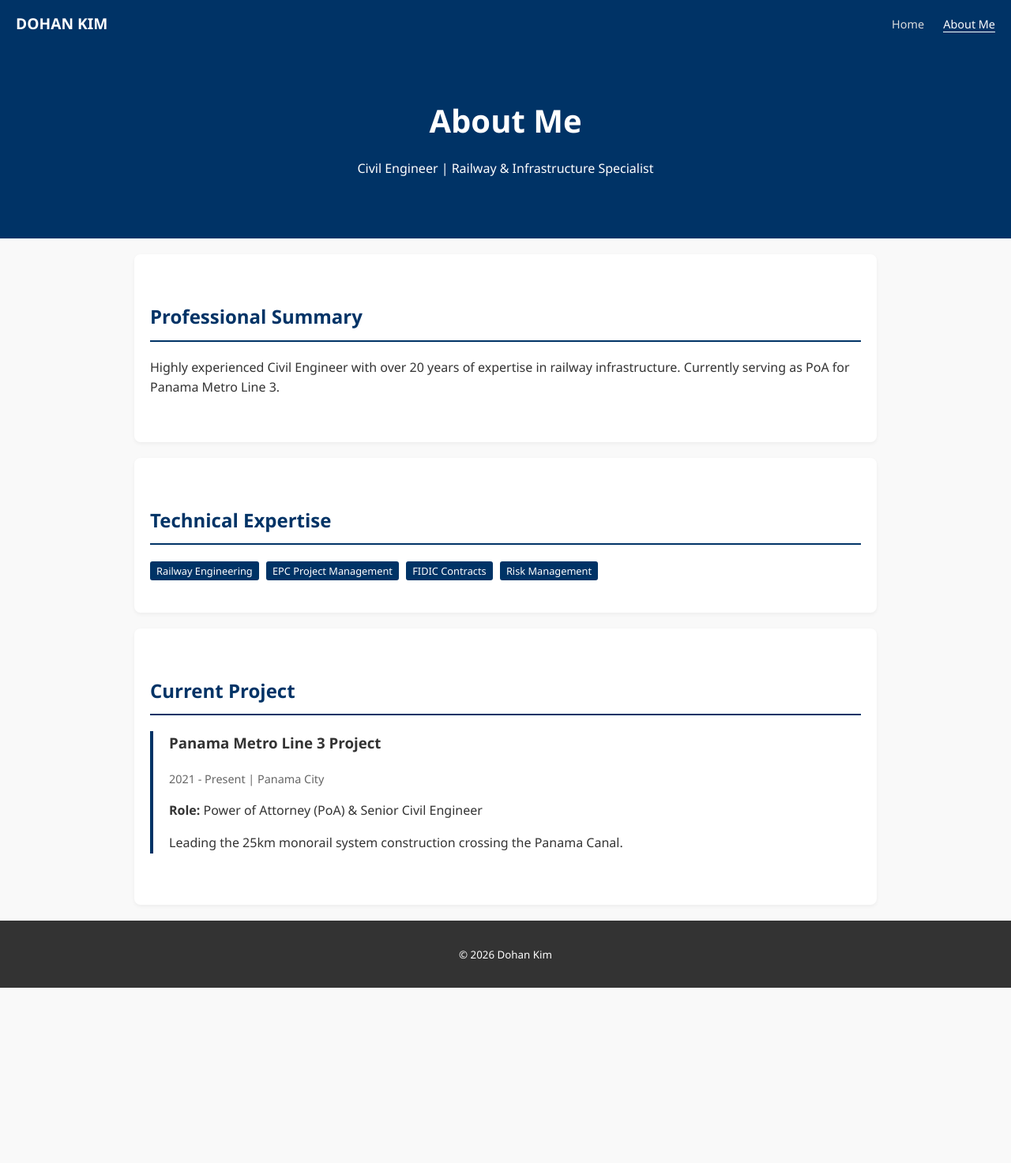
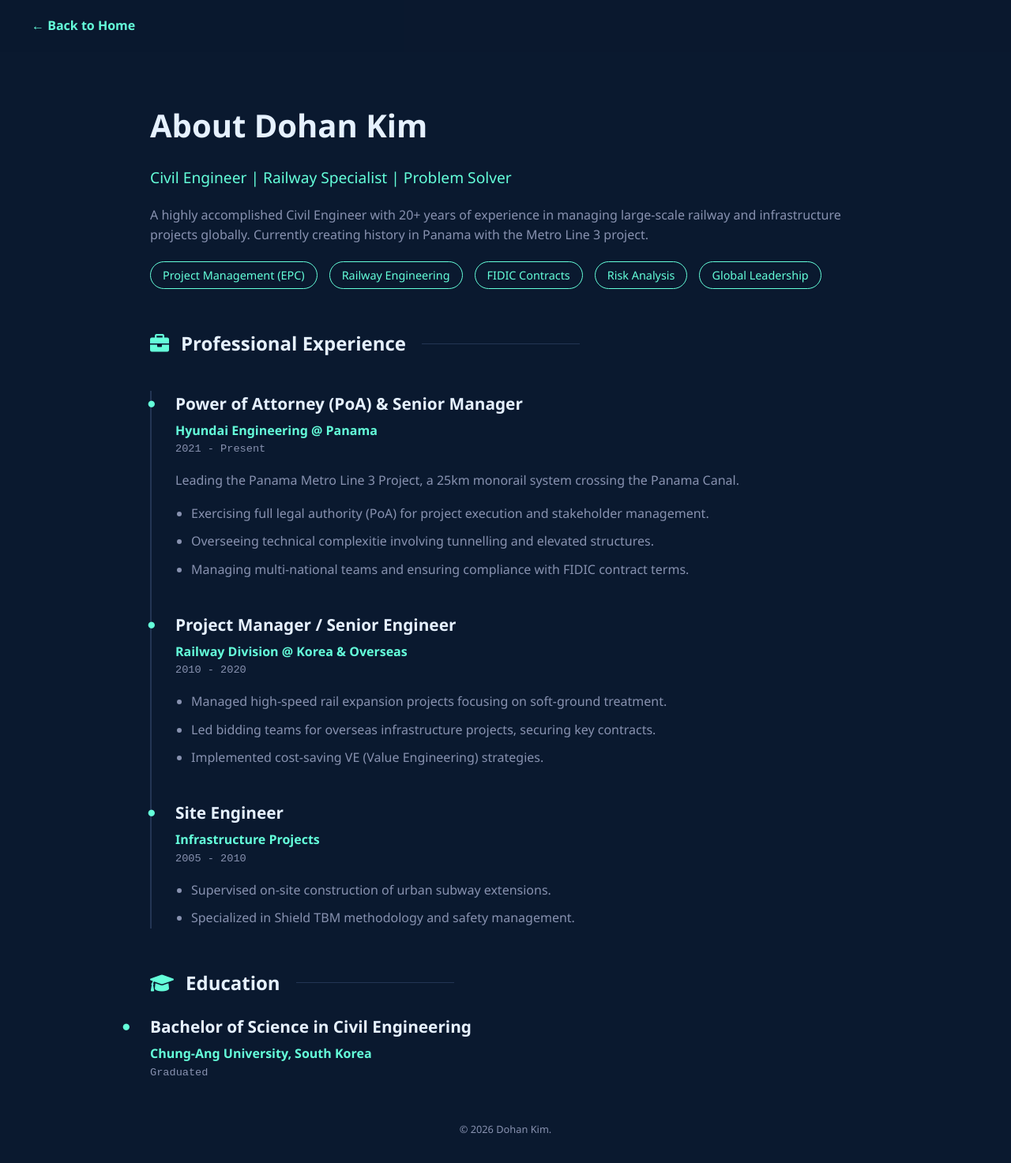
Before and after one commit to jakekim77385/dhrailway, a plain HTML site: page about.html in a window 1280 px wide. Shown: the whole page at 79% size. Before the commit the page ends 1251 px from the top, so only its background shows below. Drawn offline with Linux system fonts and the light colour scheme.

Commit message:
Upgrade to Pro Design

```diff
--- a/about.html
+++ b/about.html
@@ -3,70 +3,116 @@
 <head>
     <meta charset="UTF-8">
     <meta name="viewport" content="width=device-width, initial-scale=1.0">
-    <title>About Me | Dohan Kim</title>
+    <title>About | Dohan Kim</title>
+    <link href="https://cdnjs.cloudflare.com/ajax/libs/font-awesome/6.0.0/css/all.min.css" rel="stylesheet">
     <style>
-        /* 1. 공통 스타일 */
-        body { font-family: 'Segoe UI', sans-serif; margin: 0; padding: 0; line-height: 1.6; color: #333; background-color: #f9f9f9; }
+        :root { --primary: #0a192f; --light-navy: #112240; --secondary: #64ffda; --text: #8892b0; --white: #e6f1ff; }
+        body { font-family: 'Segoe UI', sans-serif; background-color: var(--primary); color: var(--text); margin: 0; line-height: 1.6; }
 
-        /* 2. 메뉴바 추가 (여기서 Home 버튼이 생김) */
-        nav { background-color: #003366; color: white; padding: 15px 20px; display: flex; justify-content: space-between; align-items: center; }
-        .logo a { color: white; text-decoration: none; font-weight: bold; font-size: 1.2em; }
-        .menu a { color: #ddd; text-decoration: none; margin-left: 20px; font-size: 0.9em; }
-        .menu a:hover { color: white; }
+        /* Layout */
+        .container { max-width: 900px; margin: 0 auto; padding: 100px 20px; }
 
-        /* 기존 스타일 유지 */
-        header { background: #003366; color: white; padding: 60px 20px; text-align: center; } /* 헤더 높이 조정 */
-        header h1 { margin: 0; font-size: 2.5em; }
-        section { padding: 40px 20px; max-width: 900px; margin: 20px auto; background: white; box-shadow: 0 2px 5px rgba(0,0,0,0.05); border-radius: 8px; }
-        h2 { color: #003366; border-bottom: 2px solid #003366; padding-bottom: 10px; margin-bottom: 20px; }
-        .resume-item { margin-bottom: 25px; padding-left: 20px; border-left: 4px solid #003366; }
-        .resume-item span { color: #666; font-size: 0.9em; display: block; margin-bottom: 5px; }
-        .badge { background-color: #003366; color: white; padding: 3px 8px; font-size: 0.8em; border-radius: 3px; margin-right: 5px; }
-        footer { text-align: center; padding: 30px; background: #333; color: white; }
+        /* Header */
+        nav { padding: 20px; position: fixed; width: 100%; background: rgba(10,25,47,0.95); top: 0; z-index: 100; display: flex; justify-content: space-between; align-items: center; }
+        .back-btn { color: var(--secondary); text-decoration: none; font-weight: bold; margin-left: 20px; }
+
+        h1 { color: var(--white); font-size: 2.5rem; margin-bottom: 10px; }
+        h2 { color: var(--white); display: flex; align-items: center; margin-top: 50px; font-size: 1.5rem; }
+        h2::after { content: ""; display: block; width: 200px; height: 1px; background: #233554; margin-left: 20px; }
+
+        /* Skills Tags */
+        .skills { display: flex; flex-wrap: wrap; gap: 15px; margin-top: 20px; }
+        .skill-tag { border: 1px solid var(--secondary); color: var(--secondary); padding: 5px 15px; border-radius: 20px; font-size: 0.9rem; }
+
+        /* Timeline Style for Career */
+        .timeline { position: relative; margin-top: 40px; padding-left: 30px; border-left: 2px solid #233554; }
+        .job { position: relative; margin-bottom: 40px; }
+        .job::before { content: "●"; position: absolute; left: -36px; top: 0; color: var(--secondary); font-size: 1.2rem; }
+        .job h3 { color: var(--white); margin: 0 0 5px 0; font-size: 1.3rem; }
+        .job .company { color: var(--secondary); font-weight: bold; font-size: 1rem; }
+        .job .date { font-size: 0.85rem; font-family: monospace; margin-bottom: 15px; display: block; }
+        .job ul { padding-left: 20px; }
+        .job li { margin-bottom: 10px; }
+
+        footer { text-align: center; margin-top: 50px; padding-bottom: 30px; font-size: 0.8rem; }
     </style>
 </head>
 <body>
 
     <nav>
-        <div class="logo"><a href="index.html">DOHAN KIM</a></div> <div class="menu">
-            <a href="index.html">Home</a>
-            <a href="about.html" style="color:white; border-bottom:1px solid white;">About Me</a>
-        </div>
+        <a href="index.html" class="back-btn">← Back to Home</a>
     </nav>
 
+    <div class="container">
         <header>
-        <h1>About Me</h1>
-        <p>Civil Engineer | Railway & Infrastructure Specialist</p>
+            <h1>About Dohan Kim</h1>
+            <p style="color: var(--secondary); font-size: 1.2rem;">Civil Engineer | Railway Specialist | Problem Solver</p>
+            <p>
+                A highly accomplished Civil Engineer with 20+ years of experience in managing large-scale railway and infrastructure projects globally.
+                Currently creating history in Panama with the Metro Line 3 project.
+            </p>
+
+            <div class="skills">
+                <span class="skill-tag">Project Management (EPC)</span>
+                <span class="skill-tag">Railway Engineering</span>
+                <span class="skill-tag">FIDIC Contracts</span>
+                <span class="skill-tag">Risk Analysis</span>
+                <span class="skill-tag">Global Leadership</span>
+            </div>
         </header>
 
         <section>
-        <h2>Professional Summary</h2>
-        <p>Highly experienced Civil Engineer with over 20 years of expertise in railway infrastructure. Currently serving as PoA for Panama Metro Line 3.</p>
-    </section>
+            <h2><i class="fas fa-briefcase" style="margin-right:15px; color:var(--secondary)"></i> Professional Experience</h2>
 
-    <section>
-        <h2>Technical Expertise</h2>
-        <div>
-            <span class="badge">Railway Engineering</span>
-            <span class="badge">EPC Project Management</span>
-            <span class="badge">FIDIC Contracts</span>
-            <span class="badge">Risk Management</span>
+            <div class="timeline">
+                <div class="job">
+                    <h3>Power of Attorney (PoA) & Senior Manager</h3>
+                    <span class="company">Hyundai Engineering @ Panama</span>
+                    <span class="date">2021 - Present</span>
+                    <p>Leading the Panama Metro Line 3 Project, a 25km monorail system crossing the Panama Canal.</p>
+                    <ul>
+                        <li>Exercising full legal authority (PoA) for project execution and stakeholder management.</li>
+                        <li>Overseeing technical complexitie involving tunnelling and elevated structures.</li>
+                        <li>Managing multi-national teams and ensuring compliance with FIDIC contract terms.</li>
+                    </ul>
+                </div>
+
+                <div class="job">
+                    <h3>Project Manager / Senior Engineer</h3>
+                    <span class="company">Railway Division @ Korea & Overseas</span>
+                    <span class="date">2010 - 2020</span>
+                    <ul>
+                        <li>Managed high-speed rail expansion projects focusing on soft-ground treatment.</li>
+                        <li>Led bidding teams for overseas infrastructure projects, securing key contracts.</li>
+                        <li>Implemented cost-saving VE (Value Engineering) strategies.</li>
+                    </ul>
+                </div>
+
+                <div class="job">
+                    <h3>Site Engineer</h3>
+                    <span class="company">Infrastructure Projects</span>
+                    <span class="date">2005 - 2010</span>
+                    <ul>
+                        <li>Supervised on-site construction of urban subway extensions.</li>
+                        <li>Specialized in Shield TBM methodology and safety management.</li>
+                    </ul>
+                </div>
             </div>
         </section>
 
         <section>
-        <h2>Current Project</h2>
-        <div class="resume-item">
-            <h3>Panama Metro Line 3 Project</h3>
-            <span>2021 - Present | Panama City</span>
-            <p><b>Role:</b> Power of Attorney (PoA) & Senior Civil Engineer</p>
-            <p>Leading the 25km monorail system construction crossing the Panama Canal.</p>
+            <h2><i class="fas fa-graduation-cap" style="margin-right:15px; color:var(--secondary)"></i> Education</h2>
+            <div class="job" style="margin-bottom:0;">
+                <h3>Bachelor of Science in Civil Engineering</h3>
+                <span class="company">Chung-Ang University, South Korea</span>
+                <span class="date">Graduated</span>
             </div>
         </section>
 
         <footer>
-        <small>&copy; 2026 Dohan Kim</small>
+            &copy; 2026 Dohan Kim.
         </footer>
+    </div>
 
 </body>
 </html>
```
Also changed, not shown: index.html (+74 -89 lines). Lines whose indentation alone changed are shown as unchanged.
